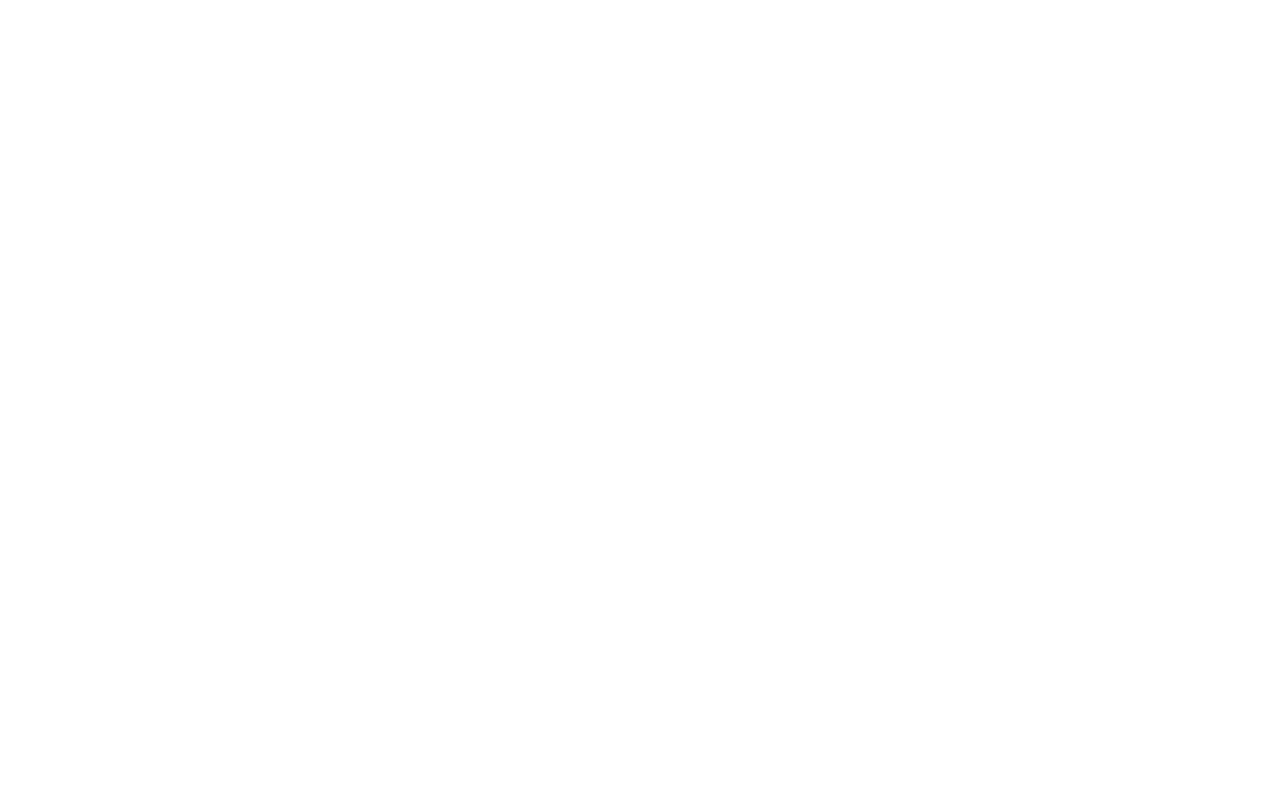
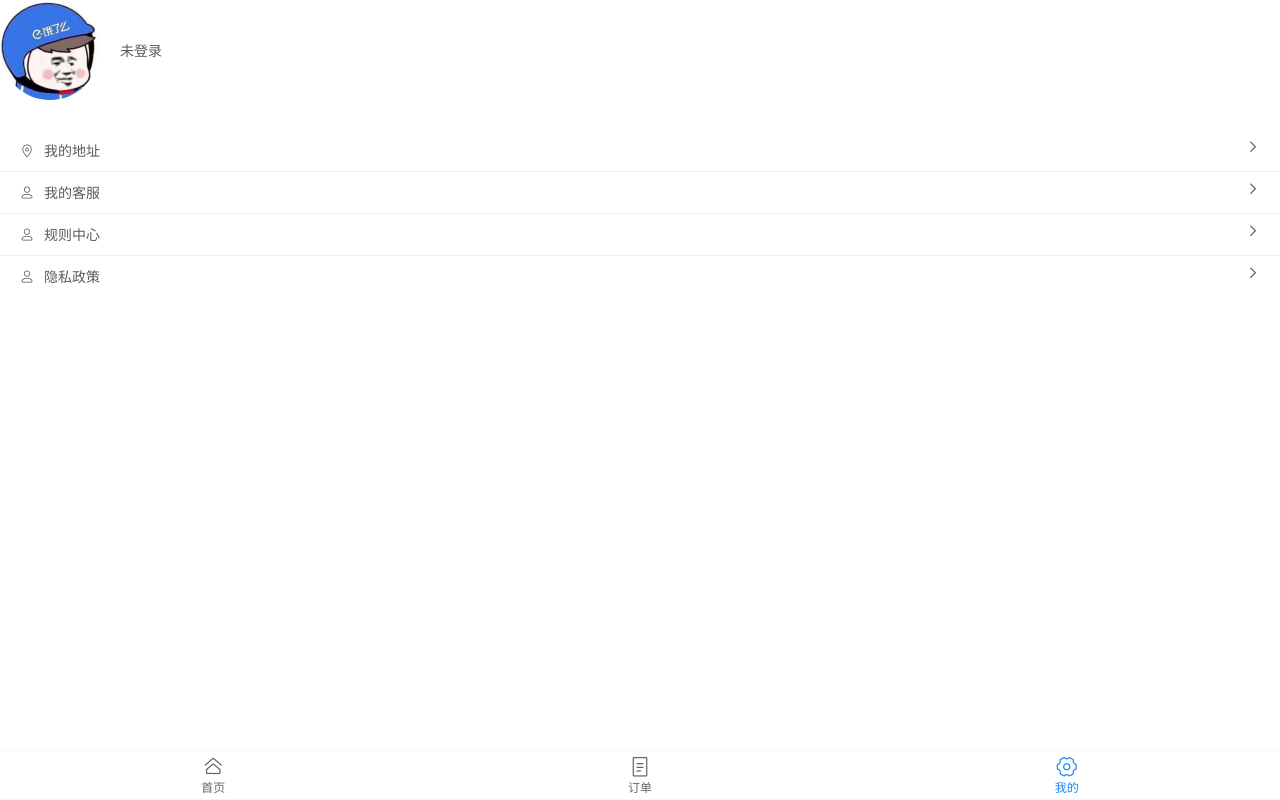
Before and after one commit to gaowei1012/elm_mp, a Vue app in the folder vue3_elm_app/: page /mine in a window 1280 px wide. Before the commit this address had no page. Built offline with nearby package versions, Linux system fonts and the light colour scheme.

Commit message:
完成我的模块 + 收货地址展示

```diff
--- a/vue3_elm_app/src/router/index.js
+++ b/vue3_elm_app/src/router/index.js
@@ -17,6 +17,33 @@
     // which is lazy-loaded when the route is visited.
     component: () => import(/* webpackChunkName: "login" */ '../views/login'),
   },
+  {
+    path: '/',
+    name: 'layout',
+    // route level code-splitting
+    // this generates a separate chunk (layout.[hash].js) for this route
+    // which is lazy-loaded when the route is visited.
+    component: () => import(/* webpackChunkName: "layout" */ '../views/layout'),
+    redirect: '/mine',
+    children: [
+      {
+        path: '/mine',
+        name: 'mine',
+        // route level code-splitting
+        // this generates a separate chunk (mine.[hash].js) for this route
+        // which is lazy-loaded when the route is visited.
+        component: () => import(/* webpackChunkName: "mine" */ '../views/mine'),
+      },
+      {
+        path: '/address',
+        name: 'address',
+        // route level code-splitting
+        // this generates a separate chunk (address.[hash].js) for this route
+        // which is lazy-loaded when the route is visited.
+        component: () => import(/* webpackChunkName: "address" */ '../views/address'),
+      },
+    ],
+  },
 ];
 
 const router = createRouter({
--- a/vue3_elm_app/src/vant/index.js
+++ b/vue3_elm_app/src/vant/index.js
@@ -1,4 +1,4 @@
-import { Button, Cell, CellGroup, NumberKeyboard, Icon, Image, Toast, Form, Field } from 'vant';
+import { Button, Cell, CellGroup, NumberKeyboard, Icon, Image, Toast, Form, Field, Tabbar, TabbarItem } from 'vant';
 
 const vant = {
   install: function (Vue) {
@@ -11,6 +11,8 @@
     Vue.use(Toast);
     Vue.use(Form);
     Vue.use(Field);
+    Vue.use(Tabbar);
+    Vue.use(TabbarItem);
   },
 };
 
--- /dev/null
+++ b/vue3_elm_app/src/views/address/index.less
@@ -0,0 +1,34 @@
+.title {
+  font-weight: normal;
+  text-align: center;
+  margin: 10px 0;
+}
+.address-list {
+  margin: 0 10px;
+  .list {
+    padding: 20px 0;
+    display: flex;
+    justify-content: space-between;
+    align-items: center;
+    .address {
+      width: 240px;
+      overflow: hidden;
+      white-space: nowrap;
+      text-overflow: ellipsis;
+    }
+    .info {
+      display: flex;
+      align-items: center;
+      color: #888;
+      .name {
+        margin-right: 10px;
+      }
+    }
+    .van-icon {
+      font-size: 25px;
+    }
+  }
+  .list:not(:last-child) {
+    border-bottom: 1px solid #dcdcdc;
+  }
+}
--- /dev/null
+++ b/vue3_elm_app/src/views/address/index.vue
@@ -0,0 +1,42 @@
+<template>
+  <h4 class="title">收货地址</h4>
+  <div class="address-list">
+    <div class="list" v-for="item in addressArray" :key="item.id">
+      <div class="address-info">
+        <div class="address">{{ item.address }}</div>
+        <div class="info">
+          <div class="name">
+            <span>{{ item.name }}</span>
+            <span>({{ item.sex }})</span>
+          </div>
+          <div class="phone">{{ item.phone }}</div>
+        </div>
+      </div>
+
+      <van-icon name="edit" />
+    </div>
+  </div>
+</template>
+<script>
+import { reactive } from 'vue';
+export default {
+  setup() {
+    const addressArray = [
+      { id: 0, name: '龚', sex: '女士', phone: '13666683140', tag: '家', address: '浙江省杭州市拱墅区阳光郡4-301' },
+      {
+        id: 1,
+        name: '龚',
+        sex: '女士',
+        phone: '13666683140',
+        tag: '公司',
+        address: '浙江省杭州市西湖区西溪银泰城2号写字楼南903室',
+      },
+      { id: 2, name: '高', sex: '先生', phone: '13666683140', tag: '', address: '方家花苑20幢1单元1704-3' },
+    ];
+    return { addressArray };
+  },
+};
+</script>
+<style lang="less" scoped>
+@import url('./index.less');
+</style>
--- /dev/null
+++ b/vue3_elm_app/src/views/layout.vue
@@ -0,0 +1,36 @@
+<template>
+  <div>
+    <router-view />
+    <van-tabbar v-model="active">
+      <van-tabbar-item
+        v-for="item in tabArray"
+        :key="item.id"
+        :name="item.name"
+        :icon="item.icon"
+        @click="handleTab(item)"
+        >{{ item.name }}</van-tabbar-item
+      >
+    </van-tabbar>
+  </div>
+</template>
+<script>
+import { ref, reactive } from 'vue';
+import { useRouter } from 'vue-router';
+export default {
+  setup() {
+    const active = ref('我的');
+    const tabArray = [
+      { id: 0, name: '首页', icon: 'home-o', path: '/home' },
+      { id: 1, name: '订单', icon: 'orders-o', path: '/order' },
+      { id: 2, name: '我的', icon: 'setting-o', path: '/mine' },
+    ];
+    const router = useRouter();
+    const handleTab = e => {
+      console.log('router'.router);
+      router.push(e.path);
+    };
+    return { active, tabArray, handleTab };
+  },
+};
+</script>
+<style lang="less" scoped></style>
--- /dev/null
+++ b/vue3_elm_app/src/views/mine/index.less
@@ -0,0 +1,26 @@
+.user-box {
+  display: flex;
+  align-items: center;
+  img {
+    width: 100px;
+    height: 100px;
+    border-radius: 50%;
+    margin: 0 20px 0 0;
+  }
+}
+.list-box {
+  margin-top: 30px;
+  .list {
+    display: flex;
+    justify-content: space-between;
+    padding: 10px 20px;
+    .box {
+      .van-icon {
+        margin-right: 10px;
+      }
+    }
+  }
+  .list:not(:last-child) {
+    border-bottom: 1px solid #eee;
+  }
+}
--- /dev/null
+++ b/vue3_elm_app/src/views/mine/index.vue
@@ -0,0 +1,44 @@
+<template>
+  <div class="user-box">
+    <img src="../../assets/img/avatar.jpeg" />
+    <div class="name" v-if="!name">未登录</div>
+    <div class="name" v-else>登录</div>
+  </div>
+  <div class="list-box">
+    <div class="list" v-for="item in listArray" :key="item.id" @click="handleItem(item)">
+      <div class="box">
+        <van-icon class="icon" :name="item.icon" />
+        <span class="name">{{ item.name }}</span>
+      </div>
+      <van-icon name="arrow" />
+    </div>
+  </div>
+</template>
+<script>
+import { ref, reactive, getCurrentInstance } from 'vue';
+import { useRouter } from 'vue-router';
+export default {
+  setup(props, context) {
+    const { ctx } = getCurrentInstance();
+    const router = useRouter();
+    const listArray = [
+      { id: 0, name: '我的地址', icon: 'location-o' },
+      { id: 1, name: '我的客服', icon: 'contact' },
+      { id: 2, name: '规则中心', icon: 'contact' },
+      { id: 3, name: '隐私政策', icon: 'contact' },
+    ];
+
+    const handleItem = e => {
+      if (e.name !== '我的地址') {
+        ctx.$toast.success('该功能正在开发中');
+        return;
+      }
+      router.push('/address');
+    };
+    return { listArray, handleItem };
+  },
+};
+</script>
+<style lang="less" scoped>
+@import url('./index.less');
+</style>
```
Also changed, not shown: vue3_elm_app/.eslintrc.js, vue3_elm_app/src/assets/img/avatar.jpeg (added).
